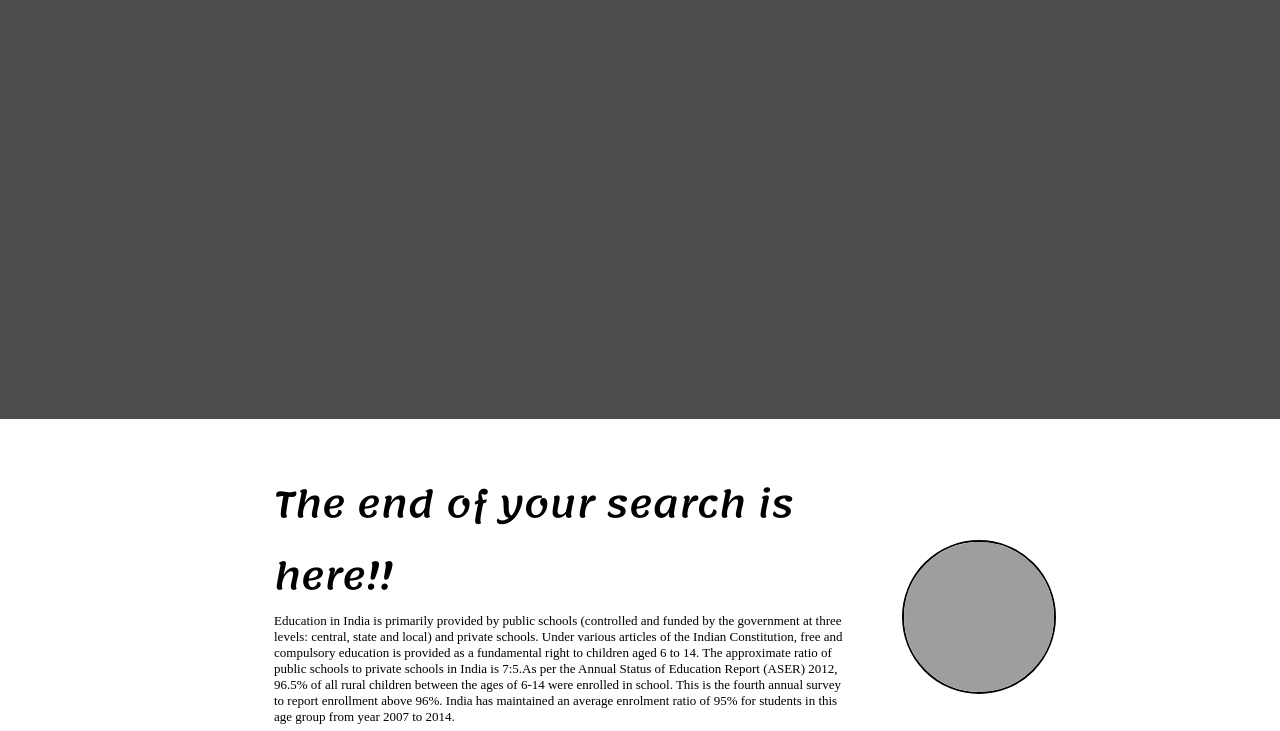
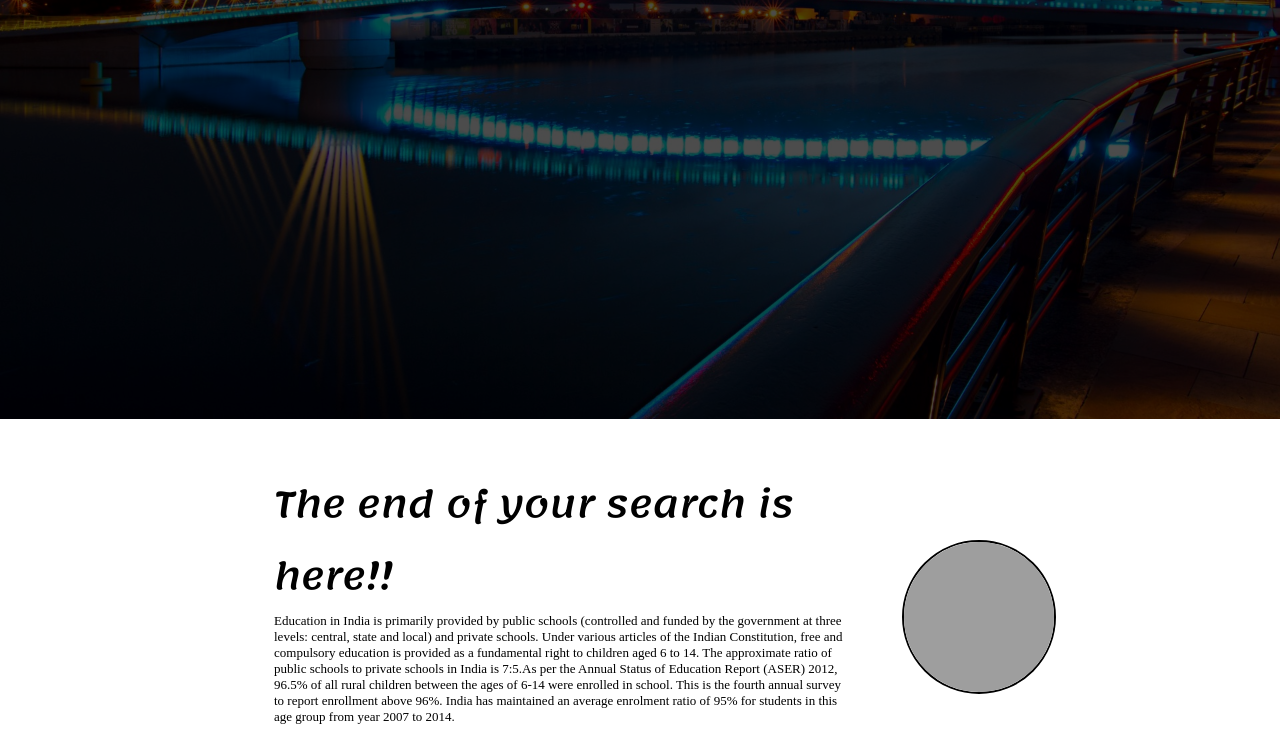
Before and after one commit to IAmAnshul07/Education, a plain HTML site: page Index.html in a window 1280 px wide. Shown: the part 447-1178 px from the top of the page. Drawn offline with Linux system fonts and the light colour scheme; grey boxes are pictures that could not be loaded; files whose address does not match are found by name; a web font is replaced by a local one.

Commit message:
Update Style.css

```diff
--- a/Style.css
+++ b/Style.css
@@ -5,7 +5,7 @@
     padding:0px;
 }
 .background{
-    background:rgba(0, 0, 0, 0.7) url("../img/bg.jpg");
+    background:rgba(0, 0, 0, 0.7) url("bg.jpg");
     background-size: cover;
     background-blend-mode:darken;
 }
```
